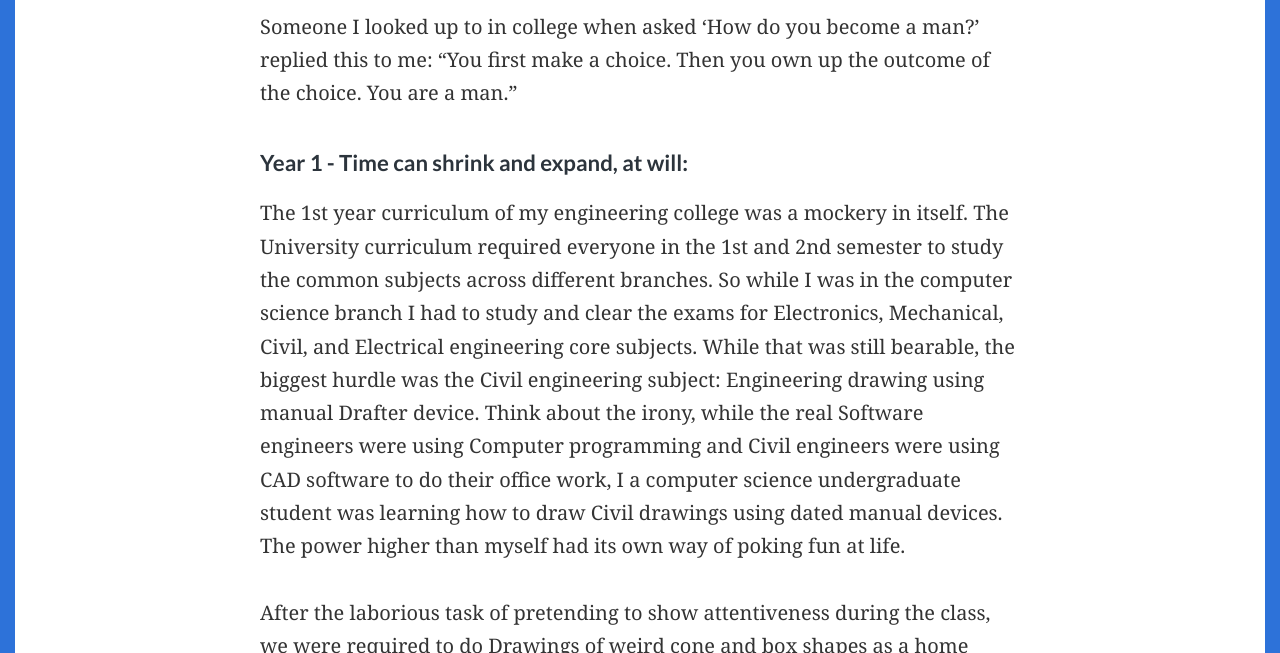
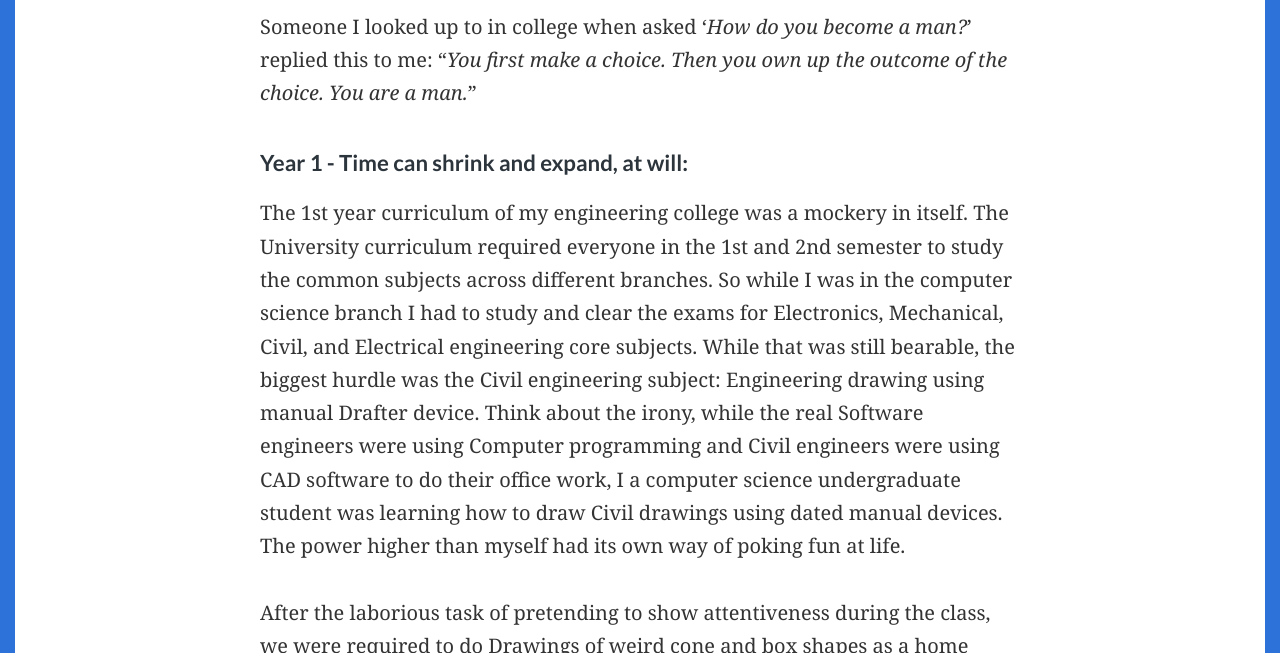
Before and after one commit to sunnymishra/blog, a Jekyll site: the page built from _posts/2020-12-01-the-4-years-of-tier-3-engineer-college-anthology.markdown, in a window 1280 px wide and 900 px high, scrolled down 852 px, cut to the strip 247-900 px from the top of the window. Built offline with Jekyll 4.4.1, drawn with Linux system fonts in a browser that asks for light colours; comment, search, counter and statistics services are not loaded.

Commit message:
added cursive for quotes

```diff
--- a/_posts/2020-12-01-the-4-years-of-tier-3-engineer-college-anthology.markdown
+++ b/_posts/2020-12-01-the-4-years-of-tier-3-engineer-college-anthology.markdown
@@ -6,7 +6,7 @@ feature_image: images/college-graduation.jpg
 tags: [lifelessons]
 ---
 
-Someone I looked up to in college when asked 'How do you become a man?' replied this to me: "You first make a choice. Then you own up the outcome of the choice. You are a man."
+Someone I looked up to in college when asked '*How do you become a man?*' replied this to me: "*You first make a choice. Then you own up the outcome of the choice. You are a man.*"
 
 <!--more-->
 
```
